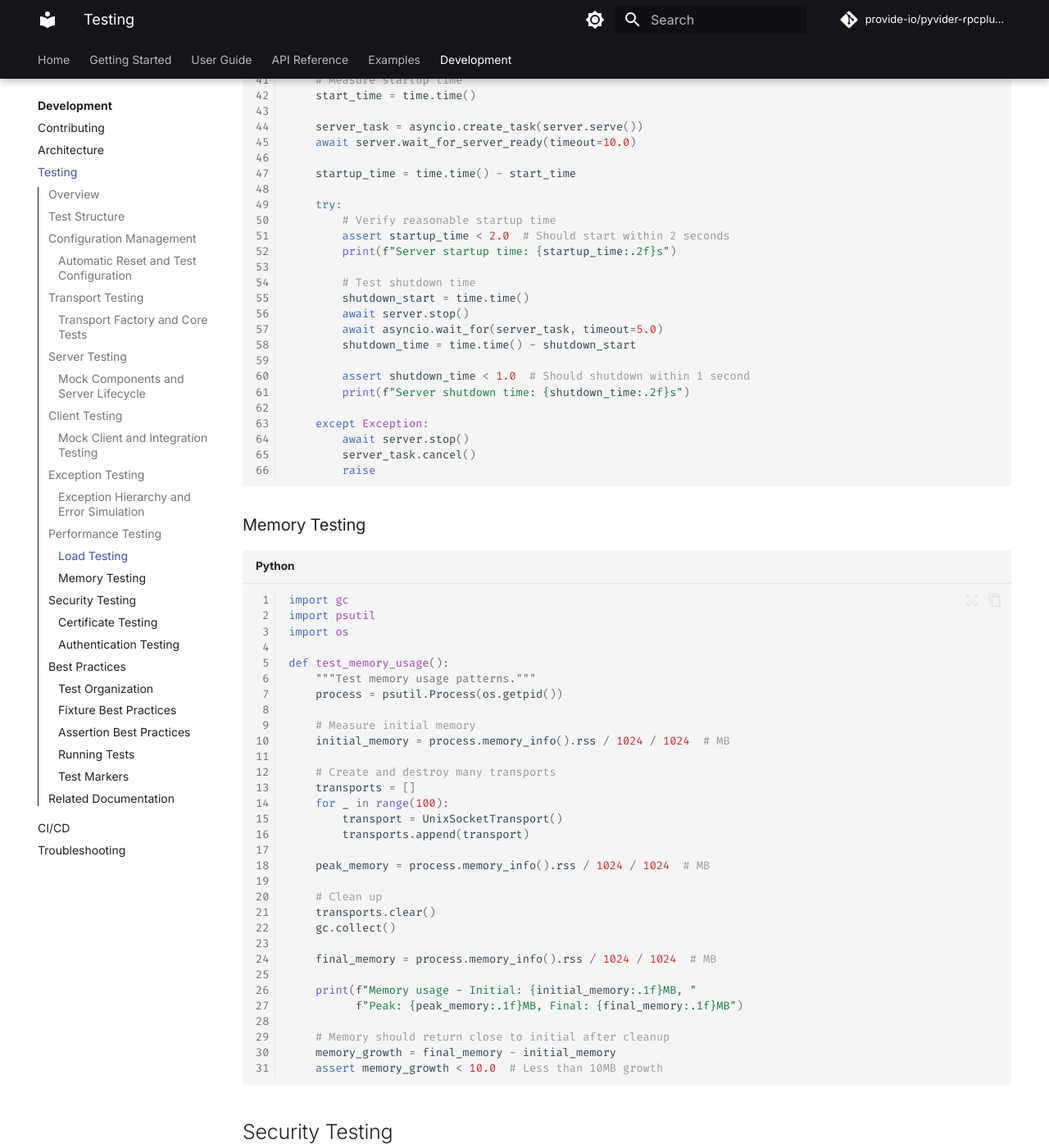
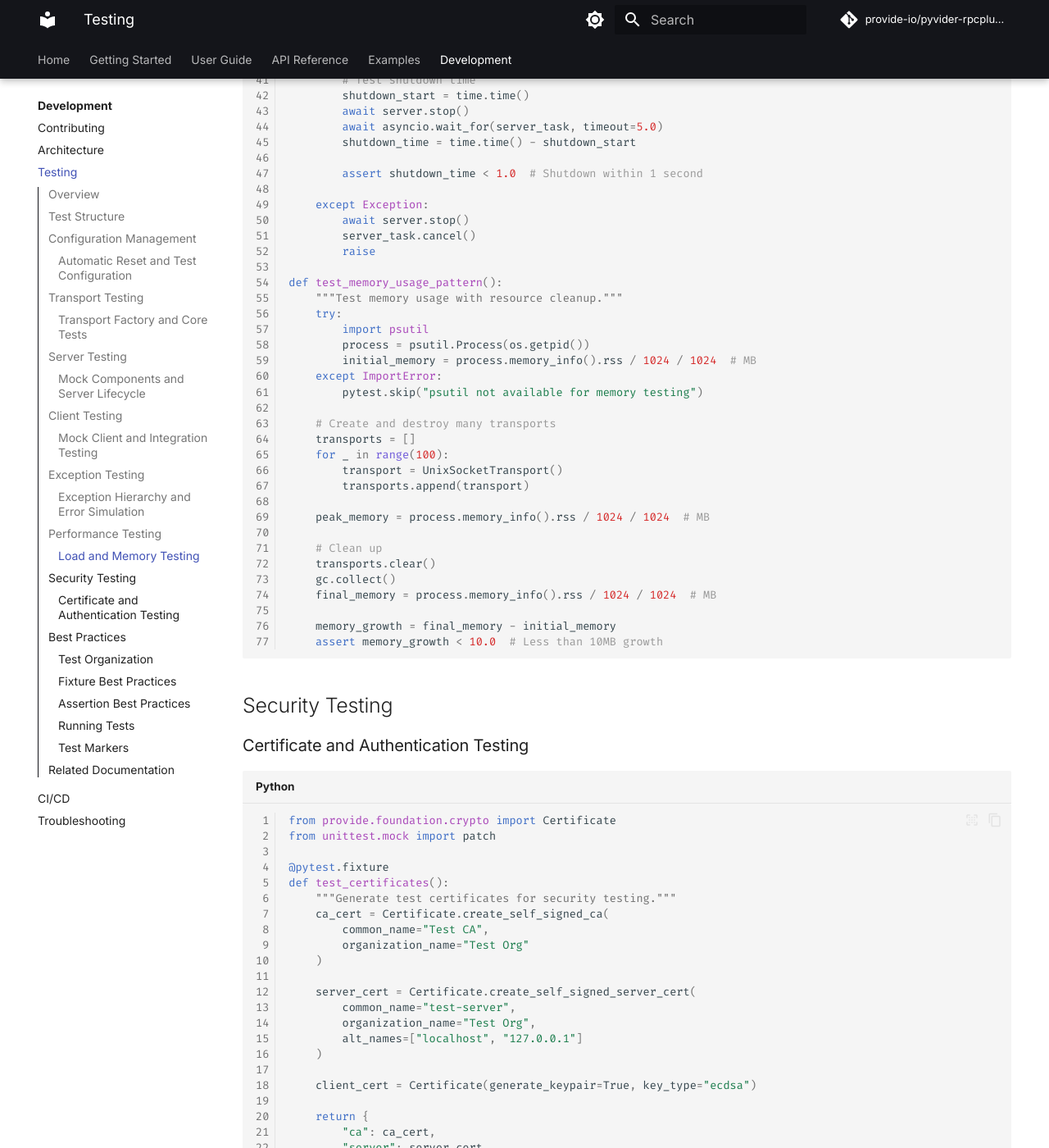
Before and after one commit to provide-io/pyvider-rpcplugin, an MkDocs documentation site: the page built from docs/development/testing.md, in a window 1280 px wide and 1400 px high, scrolled down 9354 px. Shown: the whole window at 82% size. Built offline with MkDocs 1.6.1 and Material for MkDocs 9.7.7, drawn with Linux system fonts in a browser that asks for light colours; comment, search, counter and statistics services are not loaded; the version menu is left out; some of the changed text lies outside the part shown.

Commit message:
🔼⚙️ [skip ci] auto-commit

````diff
--- a/docs/development/testing.md
+++ b/docs/development/testing.md
@@ -413,17 +413,17 @@
 
 ## Performance Testing
 
-### Load Testing
+### Load and Memory Testing
 
 ```python
 import asyncio
 import time
-from concurrent.futures import ThreadPoolExecutor
+import gc
+import os
 
 @pytest.mark.asyncio
 async def test_concurrent_connections(transport_factory):
     """Test multiple concurrent connections."""
-    # Create server transport
     server_transport = await transport_factory("unix")
     endpoint = await server_transport.listen()
 
@@ -433,41 +433,28 @@
 
     for i in range(num_clients):
         client_transport = await transport_factory("unix")
-        task = asyncio.create_task(
-            client_transport.connect(endpoint)
-        )
+        task = asyncio.create_task(client_transport.connect(endpoint))
         client_tasks.append(task)
 
-    # Wait for all connections
     start_time = time.time()
     await asyncio.gather(*client_tasks)
     duration = time.time() - start_time
 
-    # Verify reasonable performance
     assert duration < 5.0  # All connections within 5 seconds
     print(f"Connected {num_clients} clients in {duration:.2f}s")
 
 @pytest.mark.asyncio
-async def test_server_performance(mock_protocol, mock_handler, transport_factory):
-    """Test basic server performance metrics."""
-    server = plugin_server(
-        protocol=mock_protocol,
-        handler=mock_handler,
-        transport="unix"
-    )
+async def test_server_startup_performance(mock_protocol, mock_handler, transport_factory):
+    """Test server performance metrics."""
+    server = plugin_server(protocol=mock_protocol, handler=mock_handler, transport="unix")
 
-    # Measure startup time
     start_time = time.time()
-
     server_task = asyncio.create_task(server.serve())
     await server.wait_for_server_ready(timeout=10.0)
-
     startup_time = time.time() - start_time
 
     try:
-        # Verify reasonable startup time
-        assert startup_time < 2.0  # Should start within 2 seconds
-        print(f"Server startup time: {startup_time:.2f}s")
+        assert startup_time < 2.0  # Start within 2 seconds
 
         # Test shutdown time
         shutdown_start = time.time()
@@ -475,28 +462,21 @@
         await asyncio.wait_for(server_task, timeout=5.0)
         shutdown_time = time.time() - shutdown_start
 
-        assert shutdown_time < 1.0  # Should shutdown within 1 second
-        print(f"Server shutdown time: {shutdown_time:.2f}s")
+        assert shutdown_time < 1.0  # Shutdown within 1 second
 
     except Exception:
         await server.stop()
         server_task.cancel()
         raise
-```
 
-### Memory Testing
-
-```python
-import gc
-import psutil
-import os
-
-def test_memory_usage():
-    """Test memory usage patterns."""
-    process = psutil.Process(os.getpid())
-
-    # Measure initial memory
-    initial_memory = process.memory_info().rss / 1024 / 1024  # MB
+def test_memory_usage_pattern():
+    """Test memory usage with resource cleanup."""
+    try:
+        import psutil
+        process = psutil.Process(os.getpid())
+        initial_memory = process.memory_info().rss / 1024 / 1024  # MB
+    except ImportError:
+        pytest.skip("psutil not available for memory testing")
 
     # Create and destroy many transports
     transports = []
@@ -509,41 +489,34 @@
     # Clean up
     transports.clear()
     gc.collect()
-
     final_memory = process.memory_info().rss / 1024 / 1024  # MB
 
-    print(f"Memory usage - Initial: {initial_memory:.1f}MB, "
-          f"Peak: {peak_memory:.1f}MB, Final: {final_memory:.1f}MB")
-
-    # Memory should return close to initial after cleanup
     memory_growth = final_memory - initial_memory
     assert memory_growth < 10.0  # Less than 10MB growth
 ```
 
 ## Security Testing
 
-### Certificate Testing
+### Certificate and Authentication Testing
 
 ```python
 from provide.foundation.crypto import Certificate
+from unittest.mock import patch
 
 @pytest.fixture
 def test_certificates():
     """Generate test certificates for security testing."""
-    # Create CA certificate
     ca_cert = Certificate.create_self_signed_ca(
         common_name="Test CA",
         organization_name="Test Org"
     )
 
-    # Create server certificate
     server_cert = Certificate.create_self_signed_server_cert(
         common_name="test-server",
         organization_name="Test Org",
         alt_names=["localhost", "127.0.0.1"]
     )
 
-    # Create client certificate
     client_cert = Certificate(generate_keypair=True, key_type="ecdsa")
 
     return {
@@ -556,15 +529,10 @@
     """Test certificate generation and validation."""
     certs = test_certificates
 
-    # Verify certificates were generated
-    assert certs["ca"].cert is not None
-    assert certs["ca"].key is not None
-
-    assert certs["server"].cert is not None
-    assert certs["server"].key is not None
-
-    assert certs["client"].cert is not None
-    assert certs["client"].key is not None
+    # Verify all certificates generated
+    for cert_type in ["ca", "server", "client"]:
+        assert certs[cert_type].cert is not None
+        assert certs[cert_type].key is not None
 
     # Verify certificate format
     assert "-----BEGIN CERTIFICATE-----" in certs["server"].cert
@@ -588,18 +556,11 @@
         }
     )
 
-    # Verify mTLS configuration
     assert server.config["PLUGIN_AUTO_MTLS"] == False
     assert certs["server"].cert in server.config["PLUGIN_SERVER_CERT"]
-```
 
-### Authentication Testing
-
-```python
 def test_magic_cookie_validation():
     """Test magic cookie authentication."""
-
-    # Test with valid cookie
     with patch.dict(os.environ, {
         'PLUGIN_MAGIC_COOKIE_KEY': 'TEST_COOKIE',
         'PLUGIN_MAGIC_COOKIE_VALUE': 'valid-cookie-123',
@@ -609,15 +570,6 @@
 
         assert rpcplugin_config.plugin_magic_cookie_key == 'TEST_COOKIE'
         assert rpcplugin_config.plugin_magic_cookie_value == 'valid-cookie-123'
-
-    # Test with missing cookie
-    with patch.dict(os.environ, {
-        'PLUGIN_MAGIC_COOKIE_KEY': 'MISSING_COOKIE',
-        'PLUGIN_MAGIC_COOKIE_VALUE': 'test-value'
-    }, clear=True):
-        # This would be tested in actual handshake validation
-        # Test implementation depends on handshake logic
-        pass
 ```
 
 ## Best Practices
````
